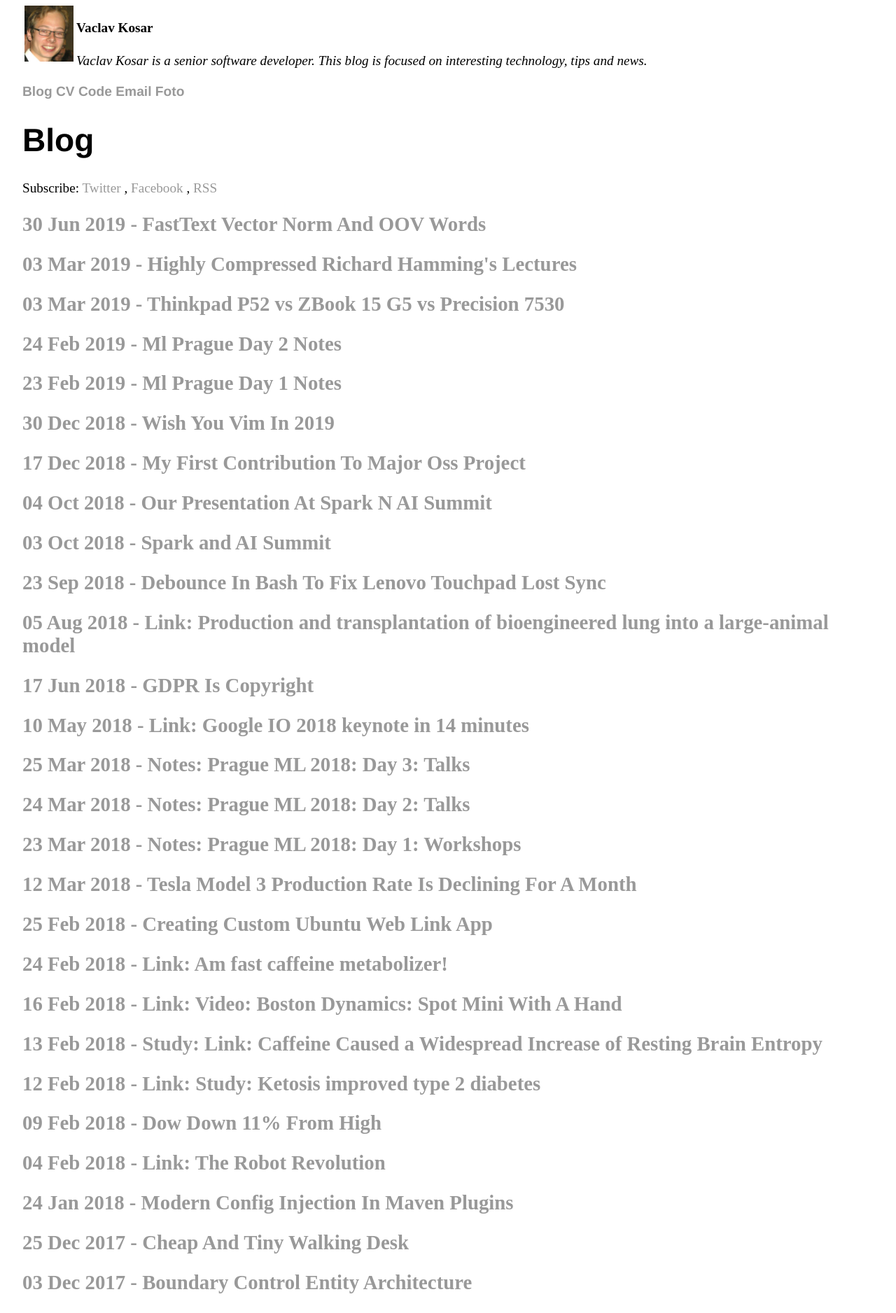
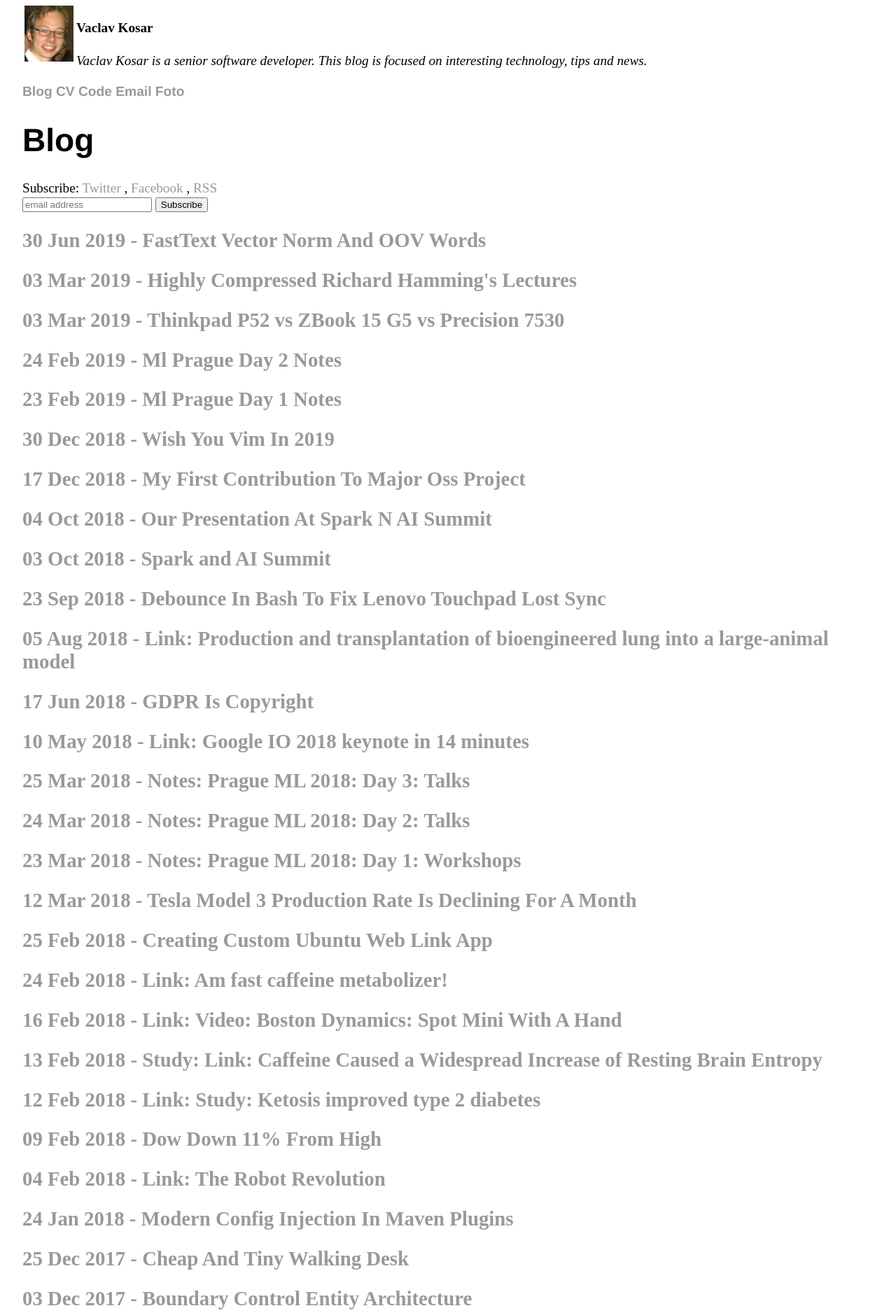
Before and after one commit to vackosar/vackosar.github.io, a Jekyll site: the page built from index.md, in a window 1280 px wide. Shown: the top 1876 px of the page at 70% size. Built offline with Jekyll 4.4.1, drawn with Linux system fonts in a browser that asks for light colours.

Commit message:
email subscription

```diff
--- a/index.md
+++ b/index.md
@@ -9,6 +9,14 @@
     <a href="httfsaps://twitter.com/intent/follow?screen_name=vackosar" rel="nofollow" target="_blank" title="Follow on Twitter">Twitter</a>
     , <a href="https://www.facebook.com/vackosar" rel="nofollow" target="_blank" title="Follow on Facebook">Facebook</a>
     , <a href="https://vackosar.github.io/feed.xml" rel="nofollow" target="_blank" title="Follow on RSS">RSS</a>
+  <form action="https://vaclavkosar.us3.list-manage.com/subscribe/post?u=289873d7958b1bdc1c6dc93b7&amp;id=4b8172df11" method="post" id="mc-embedded-subscribe-form" name="mc-embedded-subscribe-form" class="validate" target="_blank" novalidate>
+    <!-- <label for="mce-EMAIL">Email</label> -->
+    <input type="email" value="" name="EMAIL" class="email" id="mce-EMAIL" placeholder="email address" required>
+    <!-- real people should not fill this in and expect good things - do not remove this or risk form bot signups-->
+    <div style="position: absolute; left: -5000px;" aria-hidden="true"><input type="text" name="b_289873d7958b1bdc1c6dc93b7_4b8172df11" tabindex="-1" value=""></div>
+    <input type="submit" value="Subscribe" name="subscribe" id="mc-embedded-subscribe" class="button">
+  </form>
+
     <!--, <a href="https://plus.google.com/share?url={{ site.url }}{{ post.url }}" rel="nofollow" target="_blank" title="Share on Google+">Google+</a>-->
     <!--, <a href="https://www.linkedin.com/shareArticle?url={{ site.url }}{{ post.url }}" rel="nofollow" target="_blank" title="Share on LinkedIn">LinkedIn</a>-->
     <!--, <a href="http://www.reddit.com/submit?url={{ site.url }}{{ post.url }}" rel="nofollow" target="_blank" title="Share on Reddit">Reddit</a>-->
```
